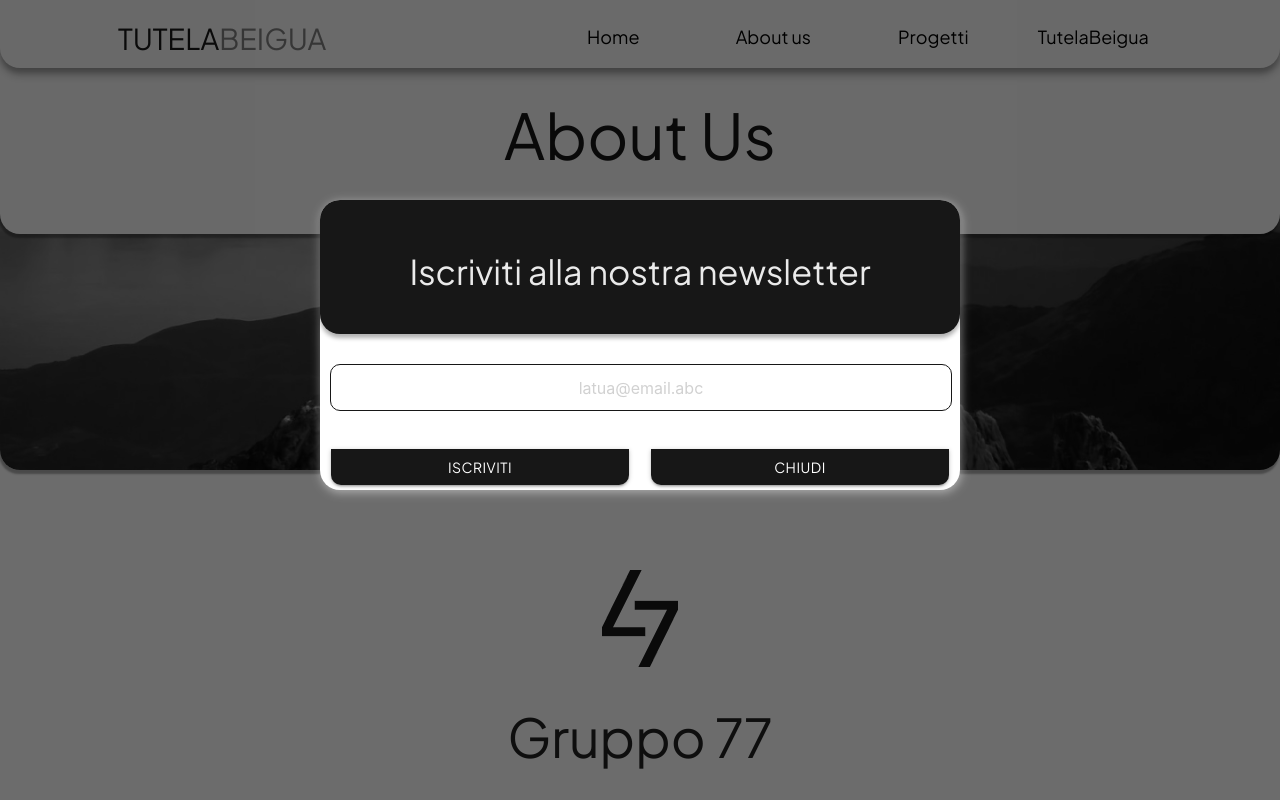
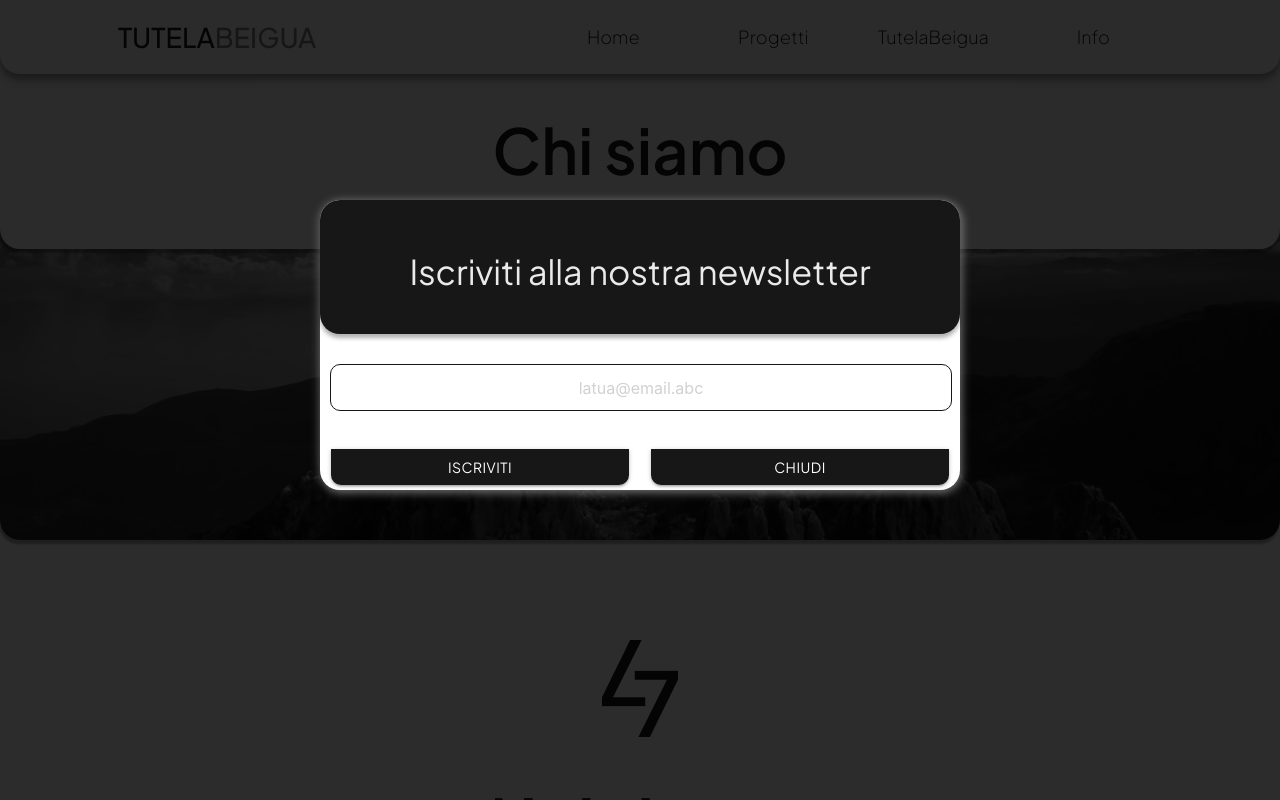
Before and after one commit to Omar-jerbi/tutelabeigua, a React (Create React App) app: page /about in a window 1280 px wide. Shown: the top 800 px of the page. Built offline with nearby package versions, Linux system fonts and the light colour scheme.

Commit message:
content work

```diff
--- a/src/Components/Cards/ContentCard.css
+++ b/src/Components/Cards/ContentCard.css
@@ -29,6 +29,8 @@
 }
 .tit-card p{
     font-size: 1.7em;
+    font-weight: 600;
+    font-family: "Plus Jakarta Sans";
 }
 
 
--- a/src/Components/Cards/ContentCard.jsx
+++ b/src/Components/Cards/ContentCard.jsx
@@ -13,7 +13,7 @@ const navigate = useNavigate();
             <div className="main-card">
 
                 <div className="tit-card">
-                    <p className='flow-text'>{tit}</p>
+                    <p>{tit}</p>
                 </div>
 
                 <div className="link-card">
--- a/src/Components/Cards/PersonCard.jsx
+++ b/src/Components/Cards/PersonCard.jsx
@@ -13,7 +13,7 @@ function PersonCard({ image, nome, cognome, testo, email, link }) {
           <div className={`paragrafo-hidden ${toShow ? 'show' : ''}`}>
             <div className="top">
               <i class="fa-solid fa-x right" onClick={() => { setToShow(false); }}></i>
-              <h5 className='left' style={{ width: "min-content" }}>{nome} <br />{cognome}</h5>
+              <h5 className='left' style={{ width: "min-content" , fontWeight:500}}>{nome} <br />{cognome}</h5>
             </div>
             <p className="flow-text left">
               {testo}
--- a/src/Components/Navbar/Navbar.css
+++ b/src/Components/Navbar/Navbar.css
@@ -4,6 +4,7 @@ nav {
     position: fixed;
     z-index: 999;
     width: -webkit-fill-available;
+    height: 74px !important;
 }
 
 
@@ -13,6 +14,7 @@ nav .row {
 }
 
 nav #mainrow{
+    height: 74px !important;
     border-radius: 0 0 20px 20px;
     box-shadow: 0px 8px 10px rgb(0 0 0 / 14%), 0px 3px 14px rgb(0 0 0 / 12%), 0px 5px 5px rgb(0 0 0 / 20%) !important;
 }
@@ -25,6 +27,8 @@ nav #mainrow{
     transition: all 500ms;
     height: fit-content;
     width: 100vw;
+    height: 100vh;
+    background-color: rgba(0, 0, 0, 0.829) !important;
     z-index: 10;
 }
 
@@ -34,7 +38,7 @@ nav #mainrow{
 }
 
 .nav-links-small .row{
-    background-color: rgb(92, 92, 92);
+    background-color: #f9f9f9;
 }
 
 .nav-menu-small{
@@ -48,8 +52,8 @@ nav #mainrow{
     padding: 20px;
     font-size: large;
     width: 100%;
-    color: #f9f9f9;
-    border-bottom: 1px solid #f9f9f9;
+    color: #171717;
+    border-bottom: 1px solid #171717;
 }
 
 .nav-link-large{
@@ -59,7 +63,7 @@ nav #mainrow{
     margin: 0;
     line-height: 24px;
     color: black;
-
+    font-weight: 200;
 }
 
 .nav-link-large:hover{
@@ -72,7 +76,8 @@ nav #mainrow{
 
 #titolo-big{
     text-transform: uppercase;
-    font-size: 1.8em;
+    font-size: 1.7em;
+    font-weight: 500;
     color: #171717;
 }
 
--- a/src/Components/Navbar/Navbar.jsx
+++ b/src/Components/Navbar/Navbar.jsx
@@ -8,7 +8,7 @@ function Navbar() {
 
 
     const changecolor = (e) => {
-        document.querySelectorAll('.nav-link-large').forEach((el) => { el.style.color = 'black'; el.style.fontWeight = 'unset' })
+        document.querySelectorAll('.nav-link-large').forEach((el) => { el.style.color = 'black'; el.style.fontWeight = '200' })
         e.target.style.color = '#808080'
         e.target.style.fontWeight = '600'
     }
@@ -38,11 +38,6 @@ function Navbar() {
                                     Home
                                 </Link></li>
                             <li className='col s12 m12'>
-                                <Link className='nav-link-small' to='/about' onClick={() => setSideNav(false)}>
-                                    About us
-                                </Link>
-                            </li>
-                            <li className='col s12 m12'>
                                 <Link className='nav-link-small' to='/projs' onClick={() => setSideNav(false)}>
                                     Progetti
                                 </Link>
@@ -50,6 +45,11 @@ function Navbar() {
                             <li className='col s12 m12'>
                                 <Link className='nav-link-small' to='/tutela' onClick={() => setSideNav(false)}>
                                     TutelaBeigua
+                                </Link>
+                            </li>
+                            <li className='col s12 m12'>
+                                <Link className='nav-link-small' to='/about' onClick={() => setSideNav(false)}>
+                                    Info
                                 </Link>
                             </li>
                         </ul>
@@ -71,11 +71,6 @@ function Navbar() {
                             </Link>
                         </li>
                         <li className='col l3'>
-                            <Link className='nav-link-large' to='/about' onClick={(e) => changecolor(e)} >
-                                About us
-                            </Link>
-                        </li>
-                        <li className='col l3'>
                             <Link className='nav-link-large' to='/projs' onClick={(e) => changecolor(e)} >
                                 Progetti
                             </Link>
@@ -83,6 +78,11 @@ function Navbar() {
                         <li className='col l3'>
                             <Link className='nav-link-large' to='/tutela' onClick={(e) => changecolor(e)} style={{ padding: '25px 0 0 0' }}>
                                 TutelaBeigua
+                            </Link>
+                        </li>
+                        <li className='col l3'>
+                            <Link className='nav-link-large' to='/about' onClick={(e) => changecolor(e)} >
+                                Info
                             </Link>
                         </li>
                     </ul>
--- a/src/Components/PageBanner/PageBann.css
+++ b/src/Components/PageBanner/PageBann.css
@@ -1,5 +1,5 @@
 .page-banner {
-    height: 320px;
+    height: 500px;
     text-align: center;
     padding-top: 50px;
     border-radius: 0 0 20px 20px;
@@ -9,7 +9,7 @@
 
 .page-banner-tit-img {
     position: relative;
-    height: 520px;
+    height: 590px;
 }
 
 
@@ -20,11 +20,12 @@
     padding: 40px;
     border-radius: 0 0 20px 20px;
     box-shadow: -1px 4px 2px rgb(0 0 0 / 32%);
-    padding-top: 100px;
+    padding-top: 115px;
 }
 
 .page-banner-tit h1 {
     margin-top: 0;
+    font-weight: 600;
 }
 
 .page-banner-img {
--- a/src/Pages/About.jsx
+++ b/src/Pages/About.jsx
@@ -49,7 +49,7 @@ function About() {
   return (
     <div className="about">
 
-      <div className="pop-up-about" style={{ display: cookie.get('pop') }}>
+      <div className="pop-up-about" style={{ opacity: cookie.get('pop') === 'none' ? '0' : '1', zIndex: cookie.get('pop') === 'none' ? '-10' : '999' }}>
         <div className="pop-up-about-main">
           <div className="pop-up-about-tit valign-wrapper">
             <h4 className='center-align'>Iscriviti alla nostra newsletter</h4>
@@ -76,7 +76,7 @@ function About() {
       </div>
 
 
-      <PageBanner pagetitle='About Us' image={imgbanner}></PageBanner>
+      <PageBanner pagetitle='Chi siamo' image={imgbanner}></PageBanner>
 
       <div className="container">
         <div className="logo-gruppo">
@@ -86,9 +86,9 @@ function About() {
             </div>
 
             <div className="col s12 m12 l12">
-              <h2>
-                Gruppo 77
-              </h2>
+              <h1 style={{ fontWeight: 700 }}>
+                Noi siamo <br /> il Gruppo 77
+              </h1>
             </div>
           </div>
         </div>
@@ -109,7 +109,7 @@ function About() {
 
 
         <div className="des">
-          <h3>Design:</h3>
+          <h3 style={{ fontWeight: 600 }}>Design:</h3>
           <div className="row">
             <div className="col l3 m12 s12">
               <PersonCard image={imggabr} cognome='Moggio' nome={'Gabriele'} testo={'Designer genovese, amo la contaminazione di visioni alternative alle mie... Il mio motto? NEVER GIVE UP!'}></PersonCard>
@@ -124,7 +124,7 @@ function About() {
         </div>
 
         <div className="dev">
-          <h3>Sviluppo:</h3>
+          <h3 style={{ fontWeight: 600 }}>Sviluppo:</h3>
           <div className="row">
             <div className="col l3 m12 s12">
               <PersonCard image={imgerik} cognome='Ricci' nome={'Erik'} testo={'Web developer e programmatore Android, C/C++ e Java'}></PersonCard>
@@ -140,7 +140,30 @@ function About() {
             </div>
           </div>
         </div>
+
+
+
+
+        <div className="sw-used">
+          <h3 style={{ fontWeight: 600 }}>Software e framework utilizzati:</h3>
+          <ul>
+            <li>
+              <p className='flow-text'>Figma</p>
+              <p className='flow-text'>React</p>
+              <p className='flow-text'>Materializa css</p>
+              <p className='flow-text'>Github</p>
+              <p className='flow-text'>AWS Route53 / S3 / Pipeline</p>
+            </li>
+          </ul>
+
+        </div>
       </div>
+
+
+
+
+
+
 
       <div className="faq">
         <div className="faq-tit">
--- a/src/Pages/Home.jsx
+++ b/src/Pages/Home.jsx
@@ -20,13 +20,13 @@ function Home() {
 
   return (
     <div className="home">
-      <PageBanner pagetitle='Tuteliamo il Beigua' image={img}></PageBanner>
+      <PageBanner pagetitle='Welcome on board!' image={img}></PageBanner>
 
       <div className="container">
         <div className="pres flow-text">
           <p className='flow-text'>
-            Ti diamo il benvenuto su tutelabeigua. Abbiamo raccolto i progetti degli studenti dell'universita di Genova
-            inerenti alla divulgazione sui pericoli ai quali e sottoposto parco del Beigua causati dalla concreta minaccia dell'amianto.
+            Ti diamo il benvenuto su tutelabeigua. Abbiamo raccolto progetti e iniziative degli studenti dell'universita di Genova
+            che hanno come obbiettivo quello di divulgare su tematiche strette al tuo vivere, e quello di tutti.
           </p>
         </div>
 
@@ -43,12 +43,16 @@ function Home() {
               text2="I maggiori problemi sono legati all’apparato respiratorio e conducendo cosi alle gravose dipendenze di un tumore polmonare.L’abbattimento degli Alberi del Parco del Beigua contribuirebbe ad abbassare la qualità dell’aria respirata.">
             </ParagrafoHome>
             <ParagrafoHome
+              nobar={true}
               title="L'ambiente"
               text1="Un territorio il cui patrimonio geologico è tutelato dall'UNESCO. Con questo prestigioso riconoscimento si presenta il comprensorio del Beigua, la più vasta area naturale protetta della Liguria - che coinvolge i comuni di Arenzano, Campo"
               text2="Ligure, Cogoleto, Genova, Masone, Rossiglione, Sassello, Stella, Tiglieto e Varazze riconosciuto come sito UNESCO nell'ambito della prestigiosa lista dei Geoparchi mondiali (UNESCO Global Geoparks).">
             </ParagrafoHome>
           </div>
         </div>
+
+        <img className='img-par' src={img} alt="" srcset="" />
+
 
         <div className="cards">
           <div className="row">
@@ -59,7 +63,7 @@ function Home() {
               <ContentCard image={tb} tit='Cosa sai di TUTELABEIGUA?' link='/tutela' titlink='tutelabeigua' ></ContentCard>
             </div>
             <div className="col s12 m12 l4">
-              <ContentCard image={card77} tit='Scopri di più sul Gruppo77' link='/about' titlink='about us'></ContentCard>
+              <ContentCard image={card77} tit='Scopri di più sul Gruppo77' link='/about' titlink='Info'></ContentCard>
             </div>
           </div>
         </div>
--- a/src/Pages/styles/About.css
+++ b/src/Pages/styles/About.css
@@ -8,7 +8,7 @@
 }
 
 .faq {
-    background-color: #EAEAEA;
+    background-image: linear-gradient(to bottom, #eaeaea 0%, #ffffff 100%);
     text-align: center;
     padding: 30px;
 }
@@ -77,11 +77,14 @@
     position: fixed;
     width: 100vw;
     height: 100vh;
-    background-color: rgba(0, 0, 0, 0.575);
+    background-color: rgba(0, 0, 0, 0.829);
     z-index: 999;
+    opacity: 1;
     left: 0;
     top: 0;
+    transition: all 500ms;
 }
+
 
 @media only screen and (max-width: 600px) {
     .pop-up-about-btts a {
```
Also changed, not shown: src/Components/ParagrafoHome/ParagrafoHome.jsx (+5 -4 lines), src/Pages/Projs.jsx (+18 -5 lines), src/Pages/styles/Home.css (+13 -1 lines).
